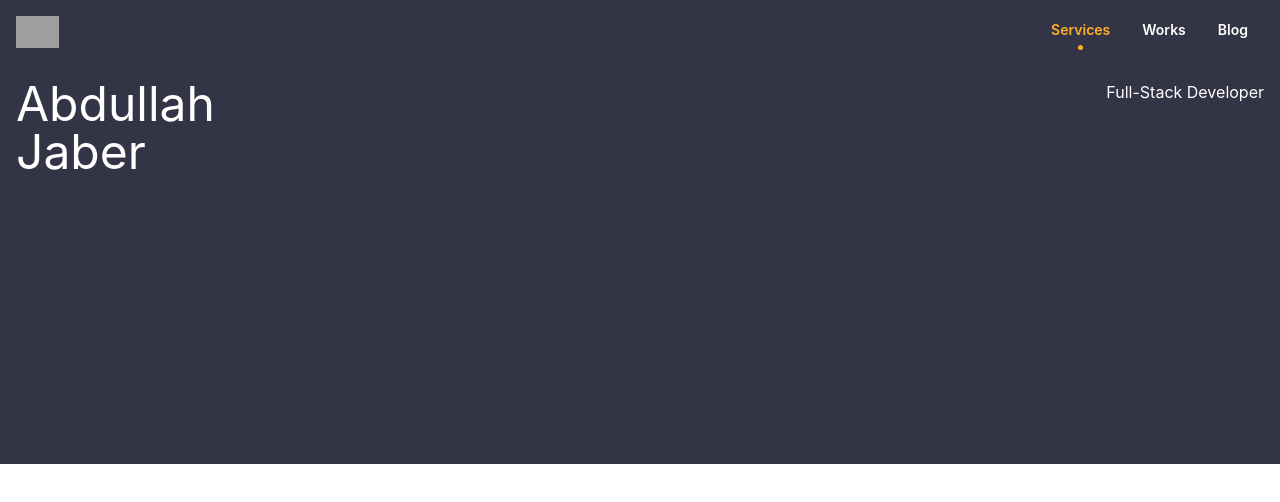
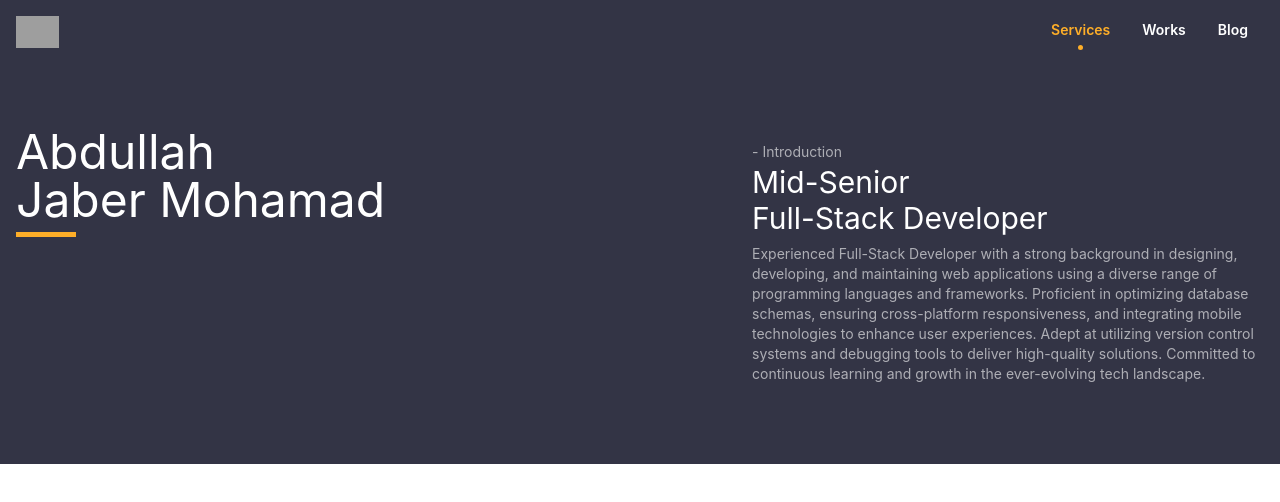
Before and after one commit to Abdallahjaber21/my-portfolio, a React (Create React App) app: page / in a window 1280 px wide. Shown: the top 502 px of the page. Built offline with nearby package versions, Linux system fonts and the light colour scheme; grey boxes are pictures that could not be loaded; a web font is replaced by a local one.

Commit message:
SubHeader Section ( 95% completed )

```diff
--- a/package.json
+++ b/package.json
@@ -12,6 +12,7 @@
     "react-dom": "^18.2.0",
     "react-router-dom": "^6.16.0",
     "react-scripts": "^5.0.1",
+    "react-social-icons": "^6.4.0",
     "web-vitals": "^2.1.4"
   },
   "scripts": {
--- a/src/components/home/SubHeader.js
+++ b/src/components/home/SubHeader.js
@@ -1,15 +1,57 @@
 import React from "react";
+import { SocialIcon } from "react-social-icons";
 
 const SubHeader = () => {
   return (
     <div className="Sub-Header-Section ">
-      <div className="content max-w-7xl mx-auto flex justify-between  p-4">
-        <div className="left text-white text-5xl">
-          Abdullah <br />
-          Jaber
+      <div className="content max-w-7xl mx-auto flex justify-between p-4">
+        <div className="left text-white">
+          <div className="author-name text-5xl dash-after dash-animate">
+            Abdullah
+            <br />
+            Jaber Mohamad
+          </div>
+          <div className="author-social-medias mt-20">
+            <SocialIcon
+              url="https://linkedin.com/in/abdallah-jaber-mohammad"
+              style={{ width: 35, height: 35 }}
+              bgColor="none"
+              className="linkedln_svg_icon"
+              target="_blank"
+            />
+            <SocialIcon
+              url="https://facebook.com/abdallah-jaber-mohammad"
+              style={{ width: 35, height: 35 }}
+              bgColor="none"
+              target="_blank"
+            />
+            <SocialIcon
+              url="https://instagram.com/abdallah-jaber-mohammad"
+              style={{ width: 35, height: 35 }}
+              bgColor="none"
+              target="_blank"
+            />
+          </div>
         </div>
-        <div className="right text-white">
-          <text>Full-Stack Developer</text>
+        <div className="right text-white text-3xl max-w-lg">
+          <text className="text-muted text-sm mb-10">- Introduction</text>
+          <br />
+          <div>
+            <text>Mid-Senior</text>
+            <br />
+            <text>Full-Stack Developer</text>
+          </div>
+
+          <div className="summary text-sm text-muted mt-2">
+            Experienced Full-Stack Developer with a strong background in
+            designing, developing, and maintaining web applications using a
+            diverse range of programming languages and frameworks. Proficient in
+            optimizing database schemas, ensuring cross-platform responsiveness,
+            and integrating mobile technologies to enhance user experiences.
+            Adept at utilizing version control systems and debugging tools to
+            deliver high-quality solutions. Committed to continuous learning and
+            growth in the ever-evolving tech landscape.
+          </div>
         </div>
       </div>
     </div>
--- a/src/css/App.css
+++ b/src/css/App.css
@@ -1,3 +1,31 @@
+.dash-after::after {
+  content: "";
+  width: 60px;
+  height: 5px;
+  background-color: #feae28;
+  display: block;
+  margin-top: 0.5rem;
+}
+
+.dash-animate::after {
+  animation-name: dash;
+  animation-fill-mode: forwards;
+  animation-iteration-count: 1;
+  animation-duration: 1s;
+}
+
+@keyframes dash {
+  0% {
+    width: 2px;
+  }
+  100% {
+    width: 60px;
+  }
+}
+.text-muted {
+  opacity: 0.6;
+}
+
 .header_link {
   display: flex;
   flex-direction: column;
@@ -46,4 +74,5 @@
 .Sub-Header-Section {
   background-color: #333445;
   height: 400px;
+  padding-top: 3rem;
 }
--- a/src/css/App.scss
+++ b/src/css/App.scss
@@ -1,4 +1,5 @@
 @import './_colors.scss';
+@import './classes';
 @import './header';
 
 .App {
--- /dev/null
+++ b/src/css/_classes.css
@@ -0,0 +1,27 @@
+.dash-after::after {
+  content: "";
+  width: 60px;
+  height: 5px;
+  background-color: #feae28;
+  display: block;
+  margin-top: 0.5rem;
+}
+
+.dash-animate::after {
+  animation-name: dash;
+  animation-fill-mode: forwards;
+  animation-iteration-count: 1;
+  animation-duration: 1s;
+}
+
+@keyframes dash {
+  0% {
+    width: 2px;
+  }
+  100% {
+    width: 60px;
+  }
+}
+.text-muted {
+  opacity: 0.6;
+}
--- a/src/css/_classes.scss
+++ b/src/css/_classes.scss
@@ -0,0 +1,51 @@
+@import "./colors";
+
+.dash-after {
+    &::after {
+        content: '';
+        width: 60px;
+        height: 5px;
+        background-color: $color_yellow;
+        display: block;
+        margin-top: .5rem;
+    }
+
+}
+
+.dash-animate
+{
+    &::after {
+        animation-name: dash;
+        animation-fill-mode: forwards;
+        animation-iteration-count: 1;
+        animation-duration: 1s;
+    }
+
+}
+
+@keyframes dash {
+    0% {
+        width: 2px;
+    }
+
+    100%{
+        width: 60px;
+    }
+}
+
+.text-muted
+{
+    opacity: .6;
+}
+
+// .linkedln_svg_icon {
+//     .social-svg-mask {
+//         transition: all 200ms !important;
+//     }
+
+//     &:hover {
+//         .social-svg-mask {
+//             fill: rgb(0, 127, 177) !important;
+//         }
+//     }
+// }
--- a/src/css/_home.css
+++ b/src/css/_home.css
@@ -1,4 +1,5 @@
 .Sub-Header-Section {
   background-color: #333445;
   height: 400px;
+  padding-top: 3rem;
 }
--- a/src/css/_home.scss
+++ b/src/css/_home.scss
@@ -5,4 +5,5 @@
 {
     background-color: $color_primary;
     height: 400px;
+    padding-top: 3rem;
 }
```
Also changed, not shown: 1 other file (tests, documents, lock files or other folders).
